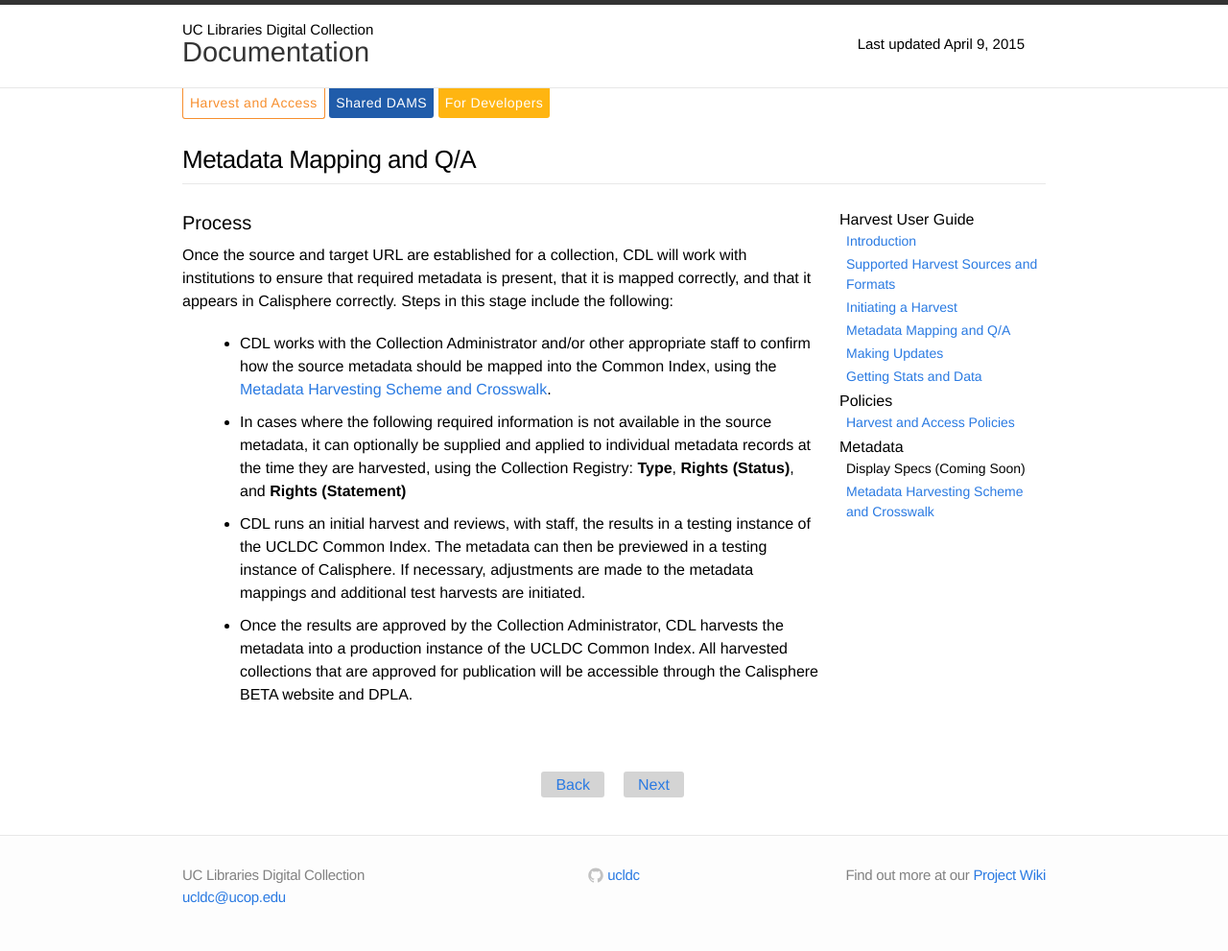
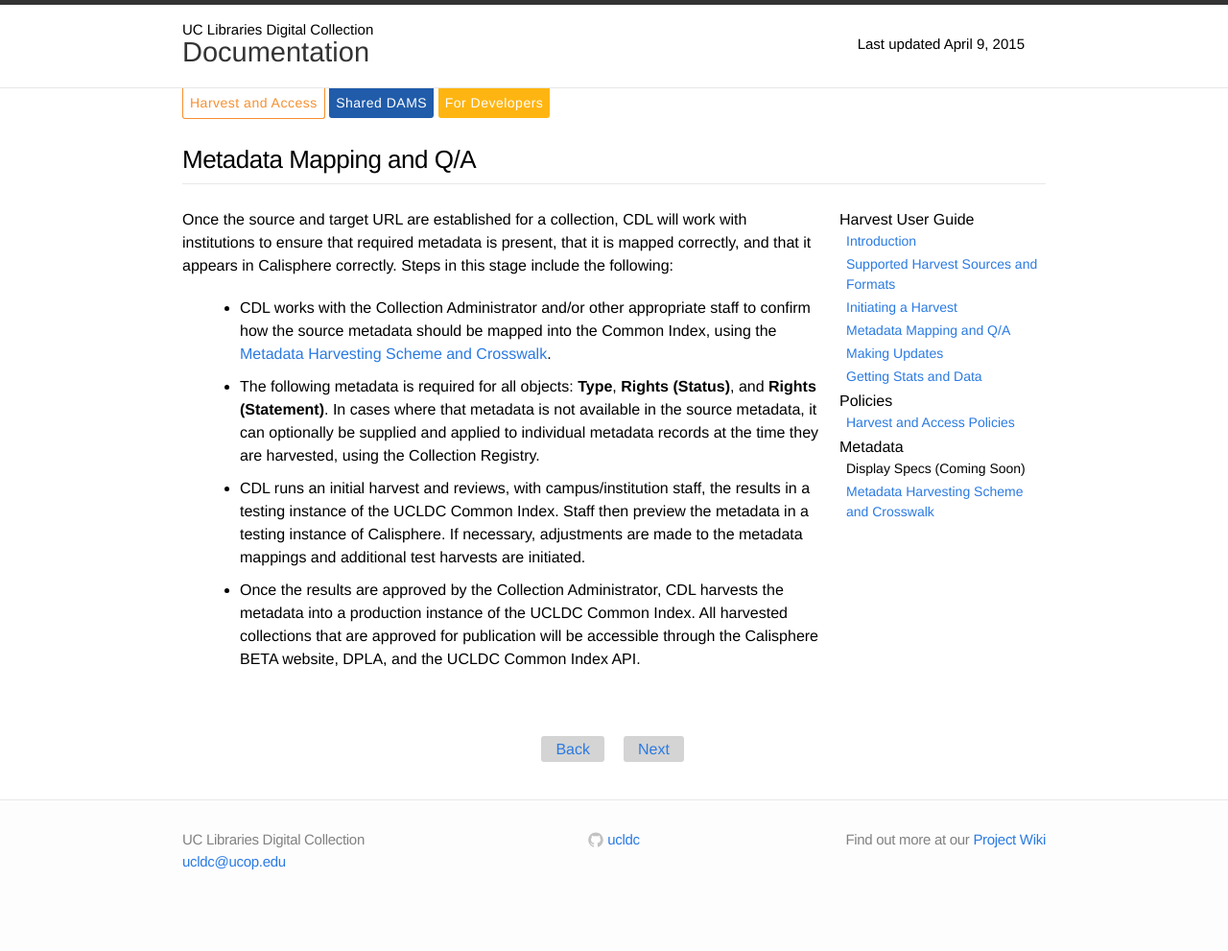
Before and after one commit to ucldc/ucldc-docs, a Jekyll site: the page built from docs/registry/q-a.md, in a window 1280 px wide. Shown: the whole page at 96% size. Built offline with Jekyll 4.4.1, drawn with Linux system fonts in a browser that asks for light colours; nearby versions of some CDN libraries; after the commit the page ends 954 px from its top, so only the background shows below that.

Commit message:
Update q-a.md
grammatical changes

```diff
--- a/docs/registry/q-a.md
+++ b/docs/registry/q-a.md
@@ -6,11 +6,9 @@
 permalink: /docs/registry/q-a/
 breadcrumbs: Calisphere Admin Guide
 ---
-
-##Process
 Once the source and target URL are established for a collection, CDL will work with institutions to ensure that required metadata is present, that it is mapped correctly, and that it appears in Calisphere correctly. Steps in this stage include the following:
 
 - CDL works with the Collection Administrator and/or other appropriate staff to confirm how the source metadata should be mapped into the Common Index, using the [Metadata Harvesting Scheme and Crosswalk]({{ site.url }}{{ site.baseurl }}/docs/registry/metadata-harvest/).
-- In cases where the following required information is not available in the source metadata, it can optionally be supplied and applied to individual metadata records at the time they are harvested, using the Collection Registry: <b>Type</b>, <b>Rights (Status)</b>, and <b>Rights (Statement)</b>
-- CDL runs an initial harvest and reviews, with staff, the results in a testing instance of the UCLDC Common Index.  The metadata can then be previewed in a testing instance of Calisphere. If necessary, adjustments are made to the metadata mappings and additional test harvests are initiated.
-- Once the results are approved by the Collection Administrator, CDL harvests the metadata into a production instance of the UCLDC Common Index. All harvested collections that are approved for publication will be accessible through the Calisphere BETA website and DPLA.
+- The following metadata is required for all objects: <b>Type</b>, <b>Rights (Status)</b>, and <b>Rights (Statement)</b>. In cases where that metadata is not available in the source metadata, it can optionally be supplied and applied to individual metadata records at the time they are harvested, using the Collection Registry.
+- CDL runs an initial harvest and reviews, with campus/institution staff, the results in a testing instance of the UCLDC Common Index.  Staff then preview the metadata in a testing instance of Calisphere. If necessary, adjustments are made to the metadata mappings and additional test harvests are initiated.
+- Once the results are approved by the Collection Administrator, CDL harvests the metadata into a production instance of the UCLDC Common Index. All harvested collections that are approved for publication will be accessible through the Calisphere BETA website, DPLA, and the UCLDC Common Index API.
```
